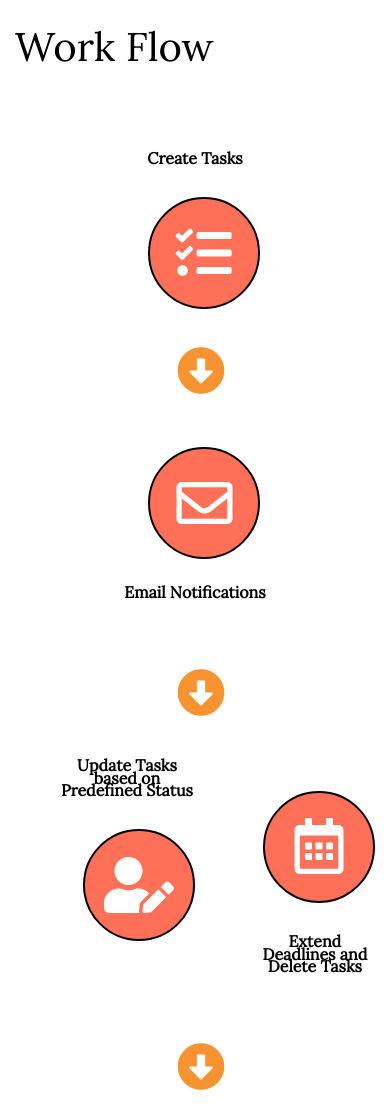
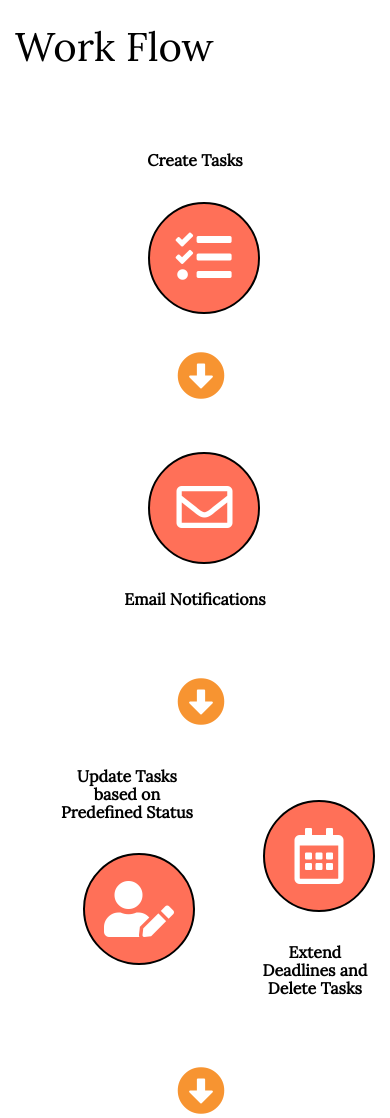
Before and after one commit to workeazee/workeazee.github.io, a plain HTML site: page index.html in a window 390 px wide. Shown: the part 1900-3018 px from the top of the page. Drawn offline with nearby package versions, Linux system fonts and the light colour scheme.

Commit message:
Text size fixed

```diff
--- a/css/responsive.css
+++ b/css/responsive.css
@@ -85,7 +85,7 @@
     color: black;
     margin-top: 1rem;
     margin-bottom: 1rem;
-    line-height: 0.8rem;
+    line-height: 0.9rem;
     font-size: 0.8rem;
   }
 
@@ -224,6 +224,7 @@
     color: black;
     padding-top: 1rem;
     padding-bottom: 1rem;
+    line-height: 1.1rem;
     font-size: 1rem;
   }
 
--- a/css/sections.css
+++ b/css/sections.css
@@ -40,7 +40,7 @@
   color: black;
   margin-top: 1rem;
   margin-bottom: 1rem;
-  line-height: 1.1rem;
+  line-height: 1.3rem;
   font-size: 1.2rem;
 }
 
```
